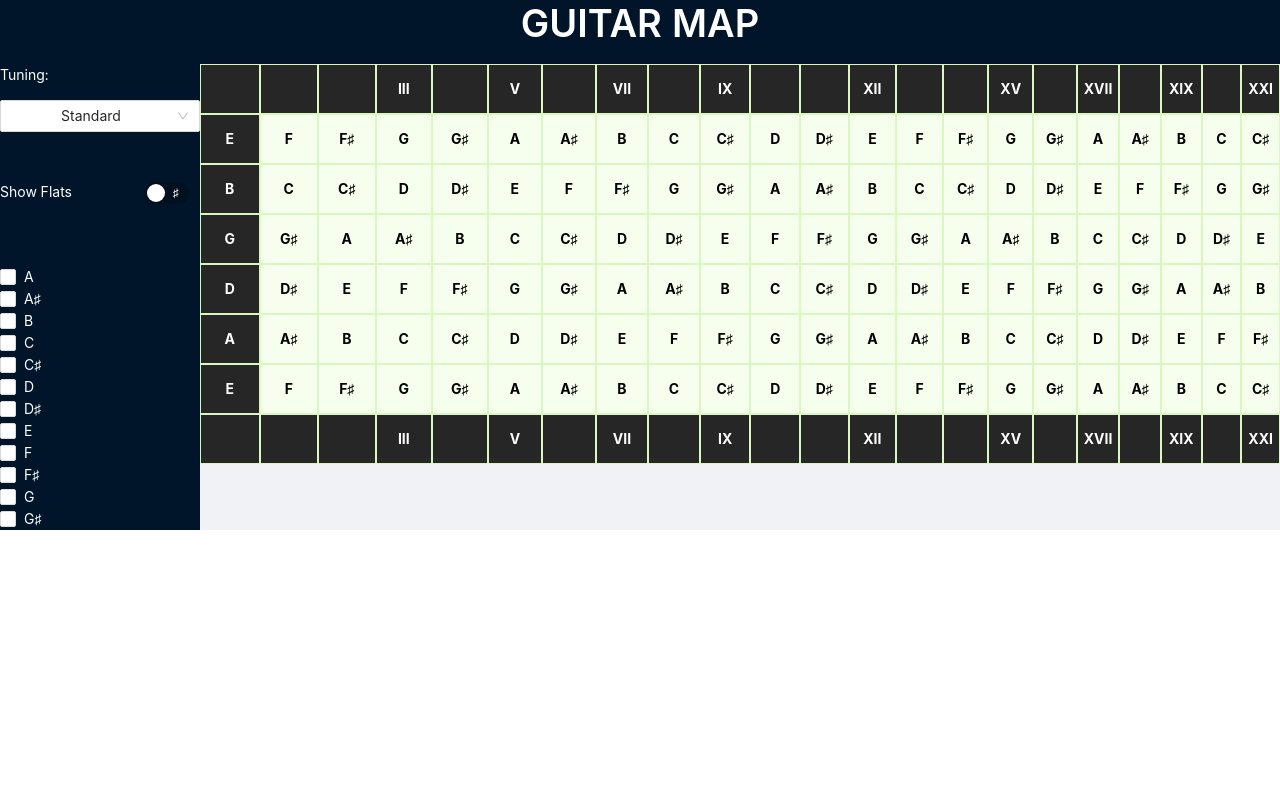
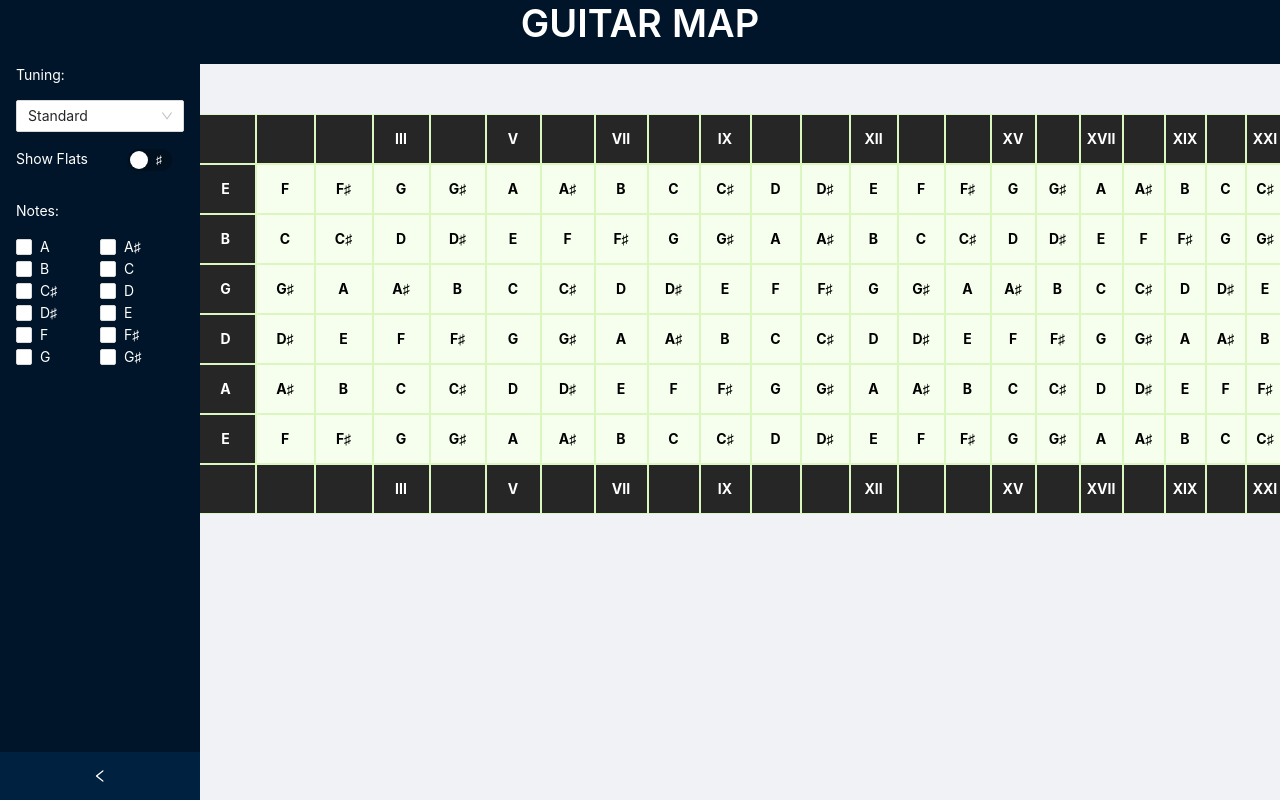
Before and after one commit to MattMcMurray/guitar-map, a React (Create React App) app in the folder guitar-map/: page / in a window 1280 px wide. Built offline with nearby package versions, Linux system fonts and the light colour scheme.

Commit message:
Add collapsible sidebar
- Update styling in sidebar to give some breathing room to controls

```diff
--- a/guitar-map/src/App.js
+++ b/guitar-map/src/App.js
@@ -1,4 +1,4 @@
-import React from 'react';
+import React, { useState } from 'react';
 import { Fretboard } from './features/fretboard/Fretboard';
 import { ControlPanel } from './features/controls/ControlPanel';
 import { useSelector } from "react-redux";
@@ -12,18 +12,37 @@ const { Header, Footer, Sider, Content } = Layout;
 
 function App() {
   const { tuning } = useSelector((state) => state.controls);
+  const [showControls, setShowControls] = useState(true);
+
   return (
     <div className="App">
-      <Layout>
+      <Layout style={{height: "100vh"}}>
         <Header>
           <Title level={1} style={{ color: "white" }}>GUITAR MAP</Title>
         </Header>
         <Layout>
-          <Sider>
-            <ControlPanel />
+          <Sider
+            collapsible
+            onCollapse={() => {
+              console.log('collapse');
+              console.log(showControls);
+              setShowControls(!showControls)
+            }}
+          >
+            <ControlPanel expandControls={showControls} />
           </Sider>
-          <Content>
-            <Fretboard tuning={tuning || "E,A,D,G,B,E"}/>
+          <Content style={{height: "100%"}}>
+            <div
+              className="container"
+              style={{
+                marginTop: "50px",
+                display: "flex",
+                justifyContent: "center",
+                alignItems: "center",
+              }}
+            >
+              <Fretboard tuning={tuning || "E,A,D,G,B,E"}/>
+            </div>
           </Content>
         </Layout>
       </Layout>
--- a/guitar-map/src/features/controls/ControlPanel.js
+++ b/guitar-map/src/features/controls/ControlPanel.js
@@ -1,5 +1,5 @@
 import React from "react";
-import { Typography, Checkbox, Row, Col, Switch, Select, Divider } from "antd";
+import { Typography, Checkbox, Row, Col, Switch, Select } from "antd";
 import { useSelector, useDispatch } from "react-redux";
 
 import { toggleNote, toggleUseFlats, updateTuning } from "./controlSlice";
@@ -13,9 +13,10 @@ const tunings = {
   "Open D": "D,A,D,F♯,A,D",
   C6: "C,A,C,G,C,E",
   DADGAD: "D,A,D,G,A,D",
+  FACGCE: "F,A,C,G,C,E",
 };
 
-export function ControlPanel() {
+export function ControlPanel(props) {
   const dispatch = useDispatch();
 
   const { useFlats, notes } = useSelector((state) => state.controls);
@@ -26,8 +27,7 @@ export function ControlPanel() {
 
   const noteButtons = Object.keys(notes).map((note) => {
     return (
-      <Row>
-        <Col span={24} style={{ textAlign: "left" }}>
+      <Col span={props.expandControls ? 12 : 24} style={{ textAlign: "left" }}>
         <Checkbox
           style={{ color: "white" }}
           value={note}
@@ -37,13 +37,18 @@ export function ControlPanel() {
           {note}
         </Checkbox>
       </Col>
-      </Row>
     );
   });
 
   return (
-    <div>
-      <Row>
+    <div
+      style={{
+        margin: "0 16px",
+        textAlign: "left",
+      }}
+    >
+      {props.expandControls ? (
+        <Row style={{ marginBottom: "16px" }}>
           <Col span={24} style={{ textAlign: "left" }}>
             <Paragraph style={{ color: "white" }}>Tuning:</Paragraph>
           </Col>
@@ -59,13 +64,15 @@ export function ControlPanel() {
             </Select>
           </Col>
         </Row>
-      <Divider style={{ color: " white" }} />
-      <Row>
-        <Col span={16} style={{ textAlign: "left" }}>
+      ) : null}
+      <Row style={{ marginBottom: "16px" }}>
+        {props.expandControls ? (
+          <Col span={16}>
             <Paragraph level={3} style={{ color: "white" }}>
               Show Flats
             </Paragraph>
           </Col>
+        ) : null}
         <Col span={8}>
           <Switch
             checkedChildren="♭"
@@ -75,8 +82,14 @@ export function ControlPanel() {
           />
         </Col>
       </Row>
-      <Divider />
+      <Row style={{ marginBottom: "16px" }}>
+        {props.expandControls ? (
+          <Col span={24}>
+            <Paragraph style={{ color: "white" }}>Notes:</Paragraph>
+          </Col>
+        ) : null}
         {noteButtons}
+      </Row>
     </div>
   );
 }
```
Lines whose indentation alone changed are shown as unchanged.
